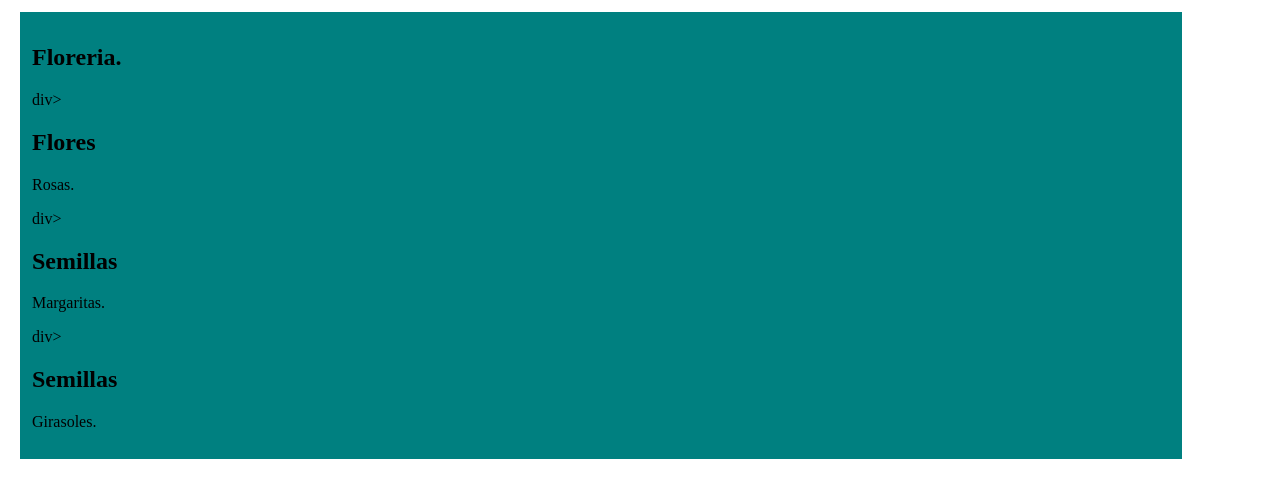
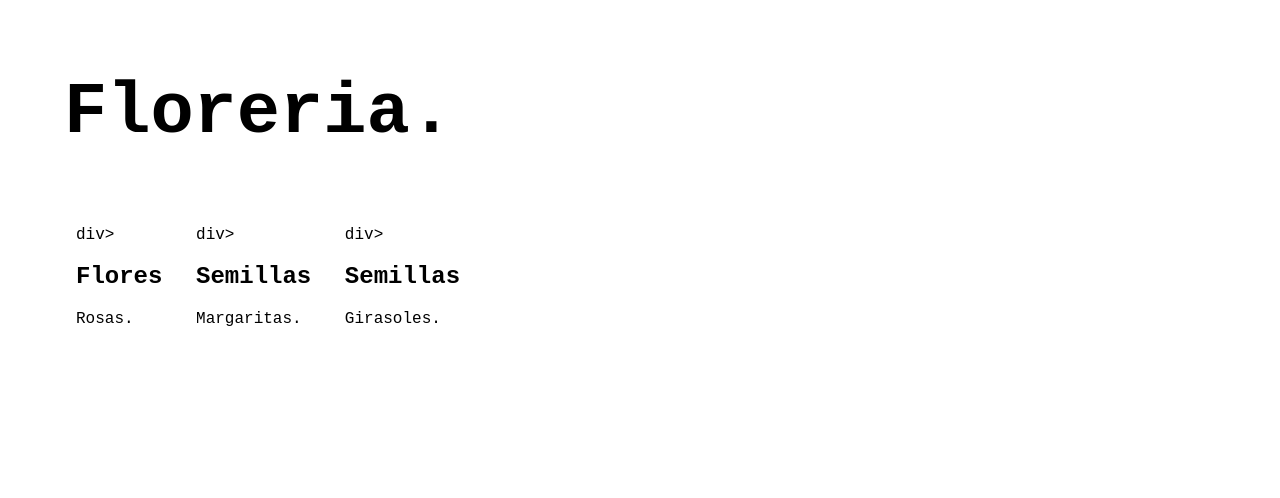
Before and after one commit to aperezp2499/html5, a plain HTML site: page index.html in a window 1280 px wide. Drawn offline with Linux system fonts and the light colour scheme.

Commit message:
addingstyle

```diff
--- a/style.css
+++ b/style.css
@@ -1,35 +1,67 @@
 body{
+	margin: 0;
+	font-family:'Source Code Pro', monospace;
+	background: url(fotosweb/girasol.jpg): no-repeat center center fixed;
+	background-size: cover;
 
 }
 
 #wrapper{
 	width: 90%;
 	height: auto;
-	margin: 12px;
+	margin: 0 auto;
 	padding: 12px;
-	background: teal;
 }
 
 #title{
+	font-size:48px;
 
 }
 
 #rosas{
+	width: 100%;
+	height: auto;
 
 }
 
 #one{
+	widows: 31%;
+	display: inline-block;
+	padding: 12px;
+}
+
+#two{
+	widows: 33%;
+	display: inline-block;
+	padding: 12px;
+}
+
+#three{
+	widows: 33%;
+	display: inline-block;
+	padding: 12px;
+}
+
+#one .circule-image{
+	width: 200px;
+	height: 200px;
+	border-radius: 200px;
+	background: blue;
 
 }
 
-#two{
+#two .circule-image{
+	width: 200px;
+	height: 200px;
+	border-radius: 200px;
+	background: red;
 
 }
 
-#three{
+#three .circule-image{
+	width: 200px;
+	height: 200px;
+	border-radius: 200px;
+	background: yellow;
 
 }
-
-.circule-image{
-
-}
```
